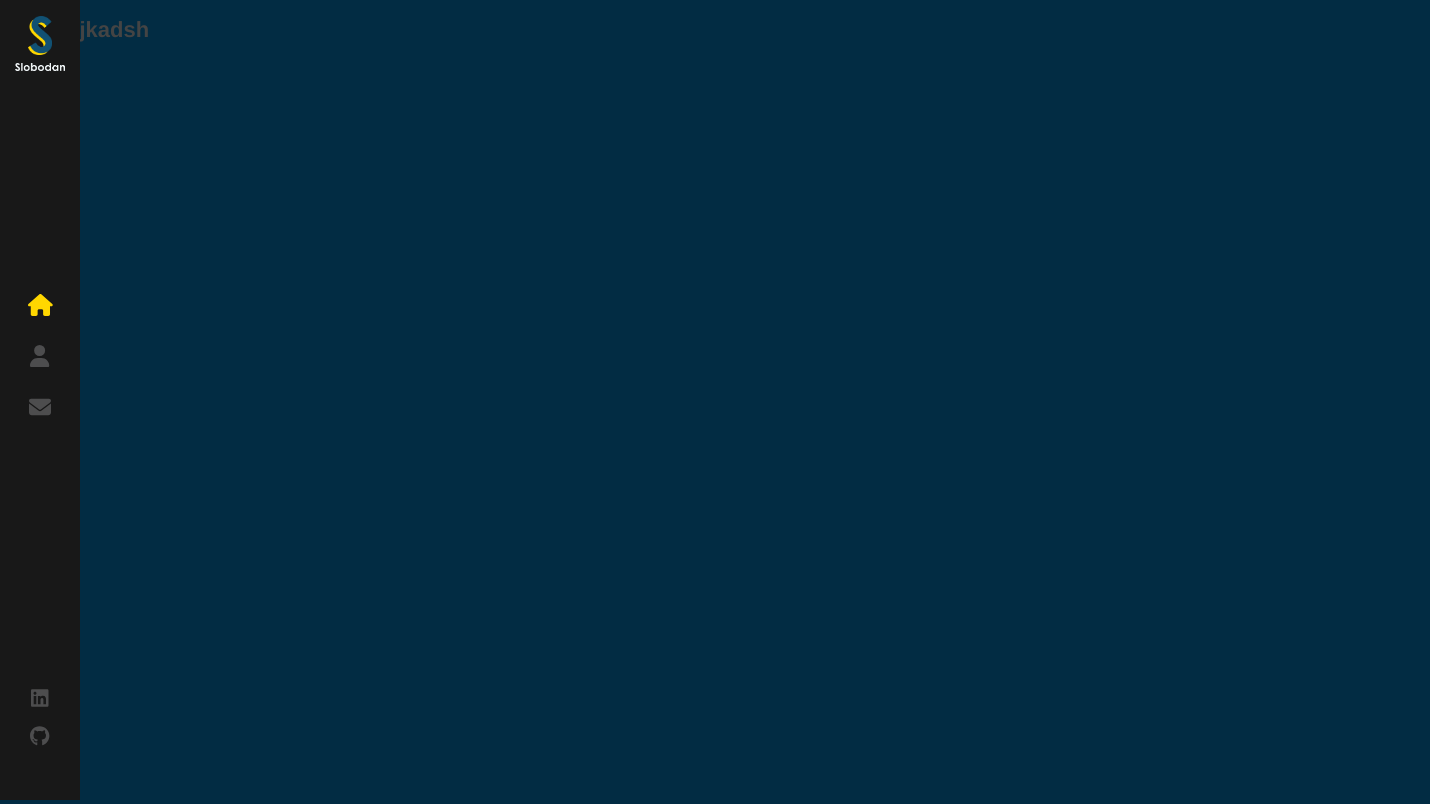
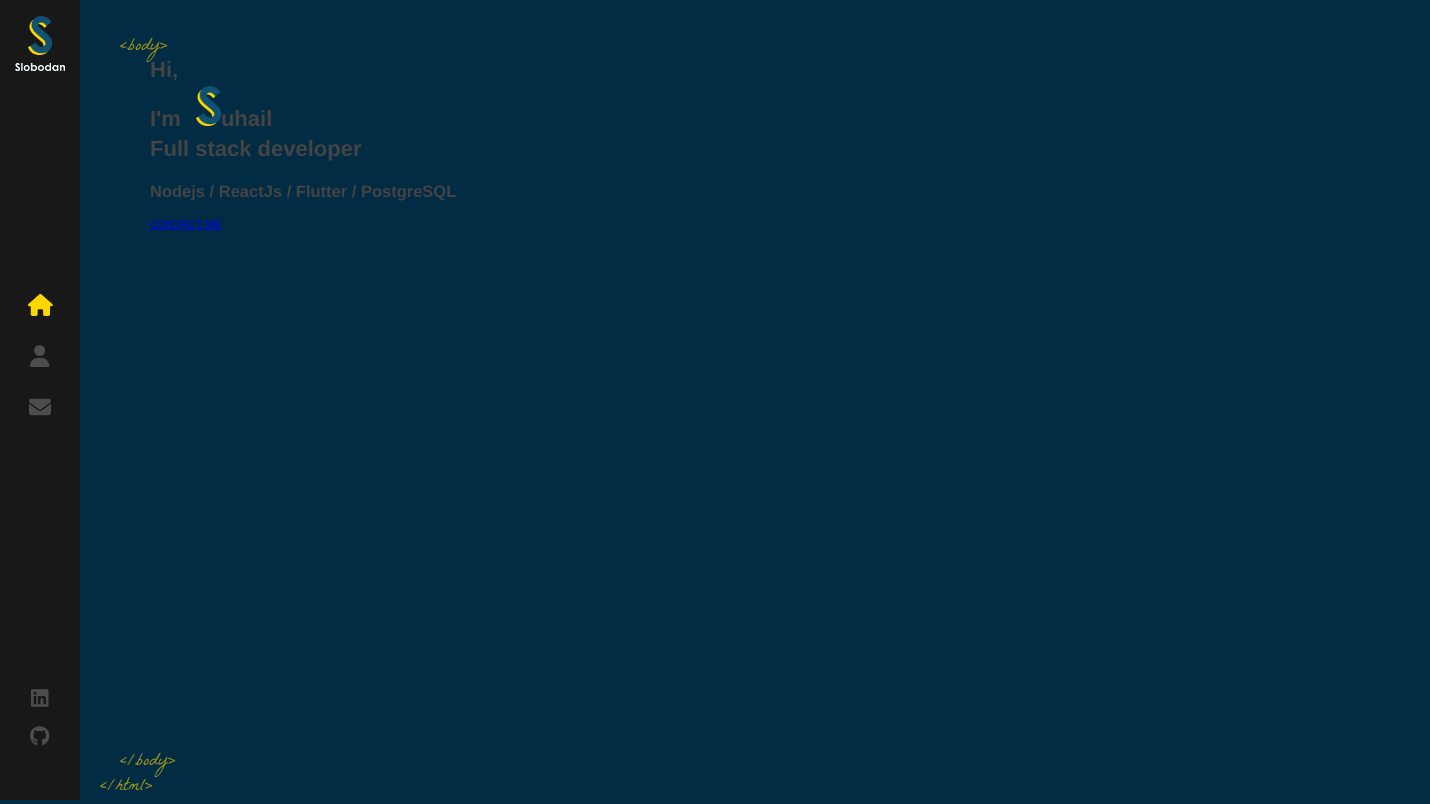
Before and after one commit to suhailmuhammed157/my_portfolio, a React (Vite) app: page / in a window 1280 px wide. Shown: the whole page, 1430 px wide, since content can reach past the window. Built offline with nearby package versions, Linux system fonts and the light colour scheme.

Commit message:
main page WIP

```diff
--- a/src/App.jsx
+++ b/src/App.jsx
@@ -1,11 +1,14 @@
 import { Route, Routes } from "react-router-dom";
 import "./App.scss";
+import Home from "./components/Home";
 import Layout from "./components/Layout";
 
 function App() {
   return (
     <Routes>
-      <Route path="/" element={<Layout />} />
+      <Route path="/" element={<Layout />}>
+        <Route index element={<Home/>}/>
+      </Route>
     </Routes>
   );
 }
--- /dev/null
+++ b/src/components/Home/index.jsx
@@ -0,0 +1,21 @@
+import './index.scss'
+import LogoTitle from '../../assets/images/logo-s.png'
+import { Link } from 'react-router-dom'
+
+export default function Home(){
+    return(
+        <div className='container home-page'>
+            <div className='text-zone'>
+
+                <h1>Hi, <br/> I'm
+                <img alt='dev' src={LogoTitle}/>
+                uhail
+                <br/>
+                Full stack developer
+                </h1>
+                <h2>Nodejs / ReactJs / Flutter / PostgreSQL</h2>
+                <Link to='/contact' className='flat-button'>CONTACT ME</Link>
+            </div>
+        </div>
+    )
+}
--- /dev/null
+++ b/src/components/Home/index.scss
@@ -0,0 +1,8 @@
+.home-page{
+    position: absolute;
+    left: 150px;
+    img{
+        width: 25px;
+        margin-left: 15px;
+    }
+}
--- a/src/components/Layout/index.jsx
+++ b/src/components/Layout/index.jsx
@@ -1,12 +1,23 @@
 import "./index.scss";
 import React from "react";
 import Sidebar from "../Sidebar";
+import { Outlet } from "react-router-dom";
 
 export default function Layout() {
   return (
-    <div>
+    <div className="App">
       <Sidebar />
-      <h1>Heloadjjkadsh</h1>
+      <div className="page">
+        <span className="tags top-tags">&lt;body&gt;</span>
+
+      <Outlet/> {/* //allows to nest an element in a page. Here outlet is the homepage we nested inside app.jsx nested route */}
+
+      <span className="tags bottom-tags">&lt;/body&gt;
+      <br/>
+      <span className="bottom-html-tag">&lt;/html&gt;</span>
+
+      </span>
+      </div>
     </div>
   );
 }
--- a/src/components/Layout/index.scss
+++ b/src/components/Layout/index.scss
@@ -0,0 +1,39 @@
+.page{
+    height: 100%;
+    width: 100%;
+    position: absolute;
+
+    .top-tags{
+        bottom: auto;
+        top: 35px;
+    }
+
+    .tags{
+        color: #ffd700;
+       opacity: 0.6;
+       position: absolute;
+       bottom: 0;
+       left: 120px;
+       font-size: 18px;
+       font-family: 'La belle Aurore';
+    }
+
+    .bottom-html-tag{
+        margin-left: -20px;
+    }
+
+    .container{
+        width: 100%;
+        will-change: contents;
+        height: 90%;
+        min-height: 566px;
+        position: absolute;
+        opacity: 0;
+        top: 5%;
+        margin: 0 auto;
+        z-index: 1;
+        transform-style: preserve-3d;
+        animation: fadeIn 1s forwards;
+        animation-delay: 1s;
+    }
+}
```
